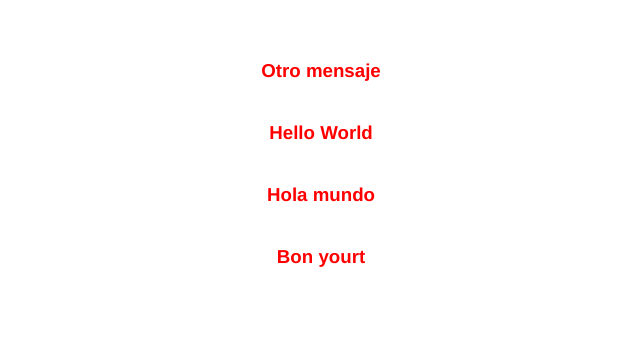
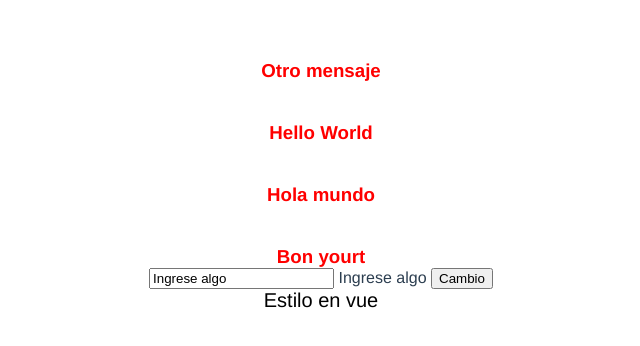
Before and after one commit to leobusar/vueintro-ICESI2020A, a Vue app: page / in a window 1280 px wide. Shown: the top 346 px of the page, without its empty margins (319-959 px from the left). Built offline with nearby package versions, Linux system fonts and the light colour scheme.

Commit message:
fin intro

```diff
--- a/src/App.vue
+++ b/src/App.vue
@@ -1,9 +1,11 @@
 <template>
   <div id="app">
     <h3>Otro mensaje</h3>
-    <HelloWorld msg="Hello World"/>
-    <HelloWorld msg="Hola mundo"/>
-    <HelloWorld msg="Bon yourt"/>
+    <HelloWorld v-for="message in messages" :key="message.id" :msg="message.value" />
+    <input type="text" v-model="entrada" />
+    {{ entrada }}
+    <button @click="cambiar" >Cambio</button>
+    <div :style="{color: activeColor,  fontSize: fontSize+'px'}" >Estilo en vue</div>
   </div>
 </template>
 
@@ -14,6 +16,26 @@ export default {
   name: 'App',
   components: {
     HelloWorld
+  },
+  data(){
+    return {
+      activeColor: "black",
+      fontSize: 20,
+      messages: [
+        {id: 1, value: "Hello World"},
+        {id: 2, value: "Hola mundo"},
+        {id: 3, value: "Bon yourt"}
+         ],
+      entrada: "Ingrese algo"
+    }
+  },
+  methods: {
+    cambiar(){
+      console.log("Click en boton");
+      this.entrada = this.entrada.toUpperCase();
+      this.activeColor="green";
+      this.fontSize += 10;
+    }
   }
 }
 </script>
```
